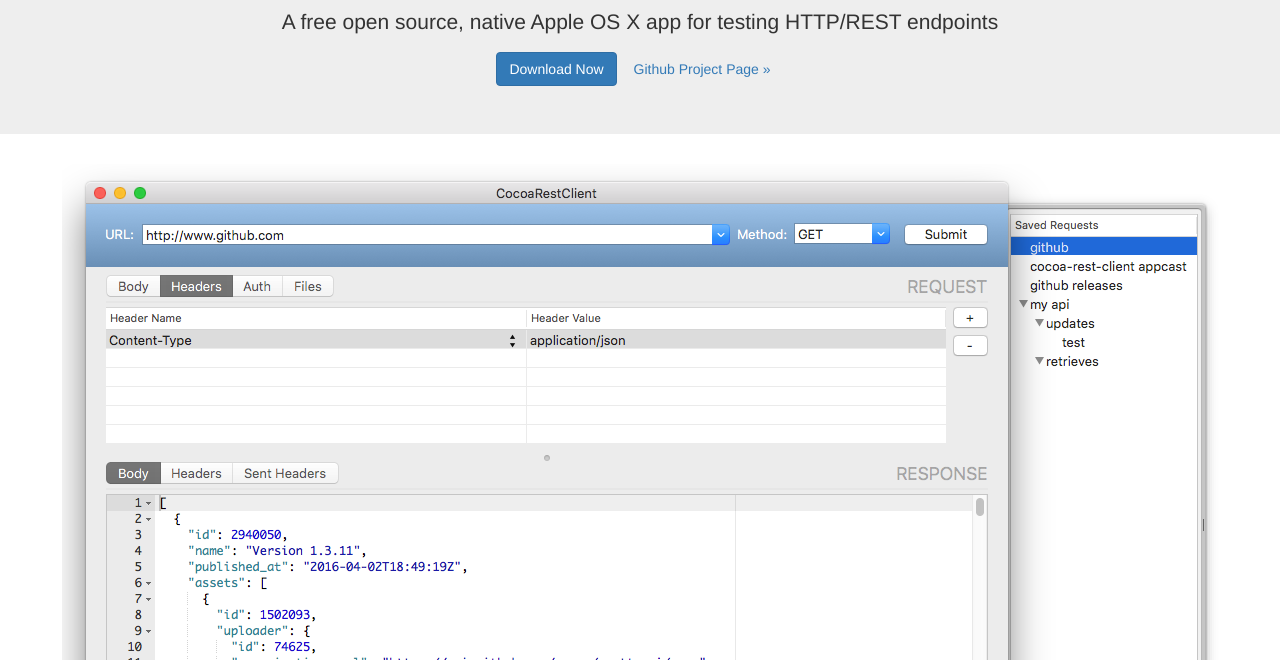
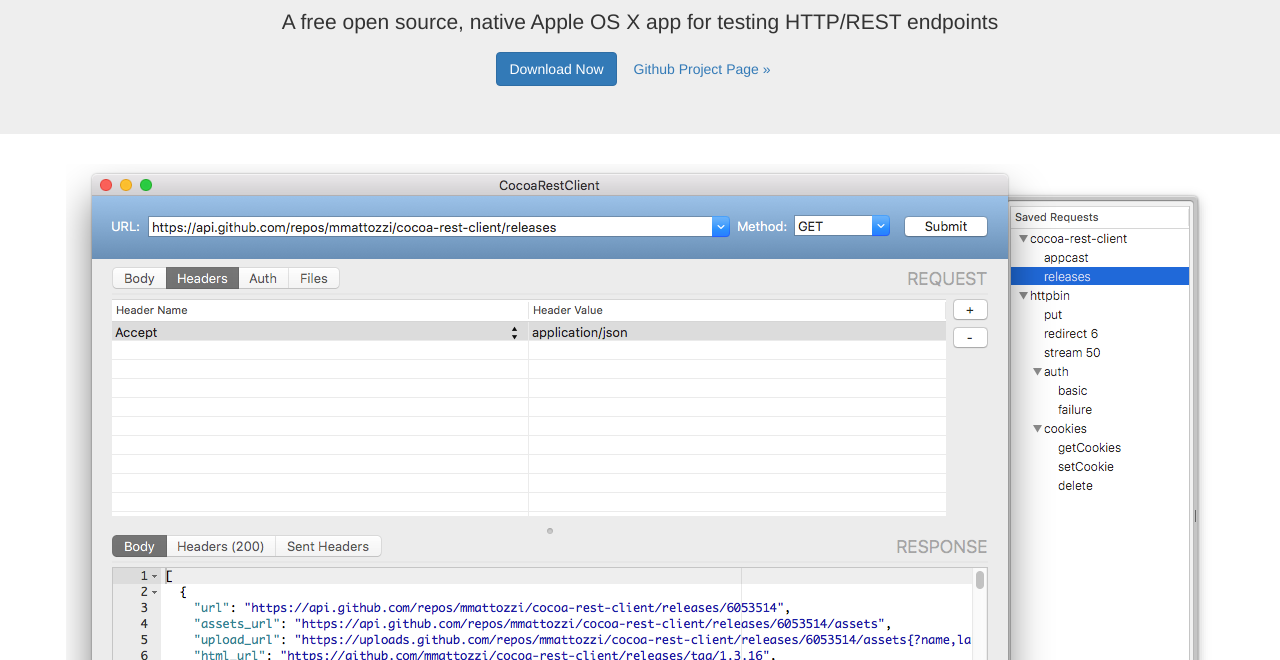
Before and after one commit to mmattozzi/cocoa-rest-client, a plain HTML site: page index.html in a window 1280 px wide. Shown: the part 140-800 px from the top of the page. Drawn offline with nearby package versions, Linux system fonts and the light colour scheme.

Commit message:
Updating hero screenshot

```diff
--- a/index.html
+++ b/index.html
@@ -63,7 +63,7 @@
 
 			<div class="row hero-row">
 				<center>
-					<img src="big-screenshot-2.png" class="img-responsive"/>
+					<img src="big-screenshot-3.png" class="img-responsive"/>
 				</center>
 			</div>
 
```
Also changed, not shown: big-screenshot-3.png (added).
